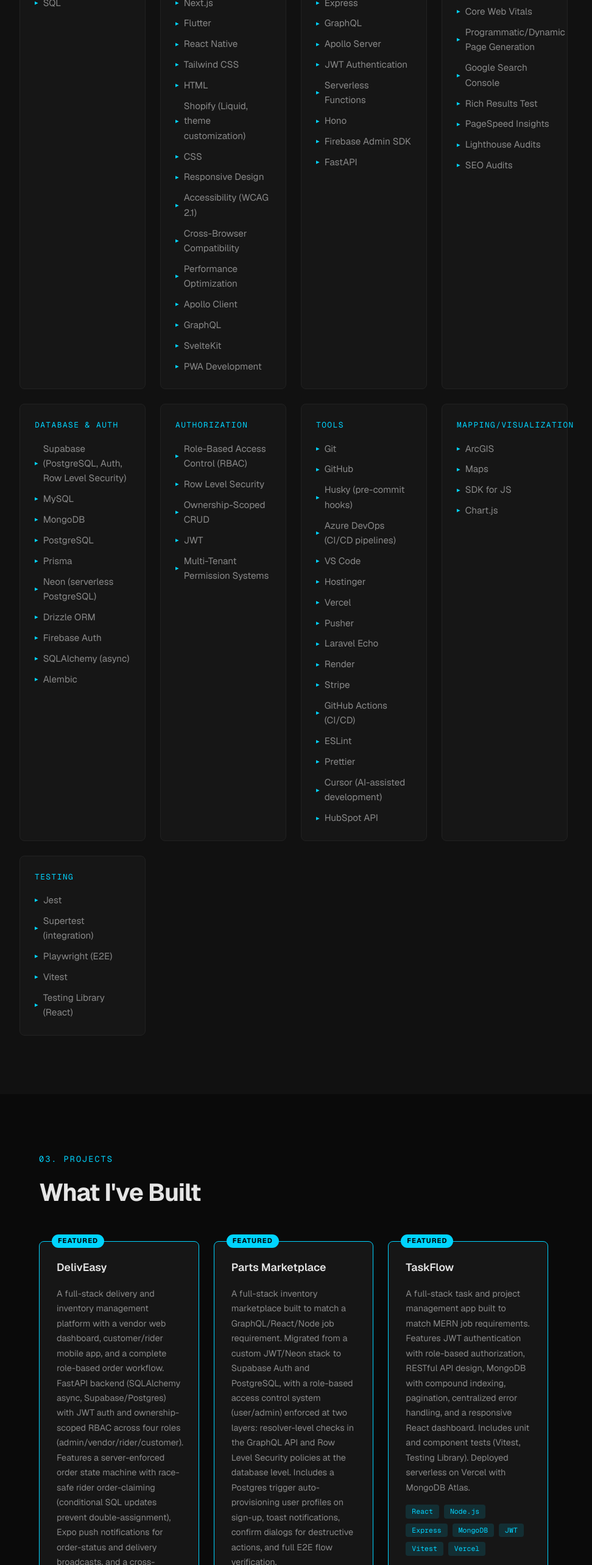
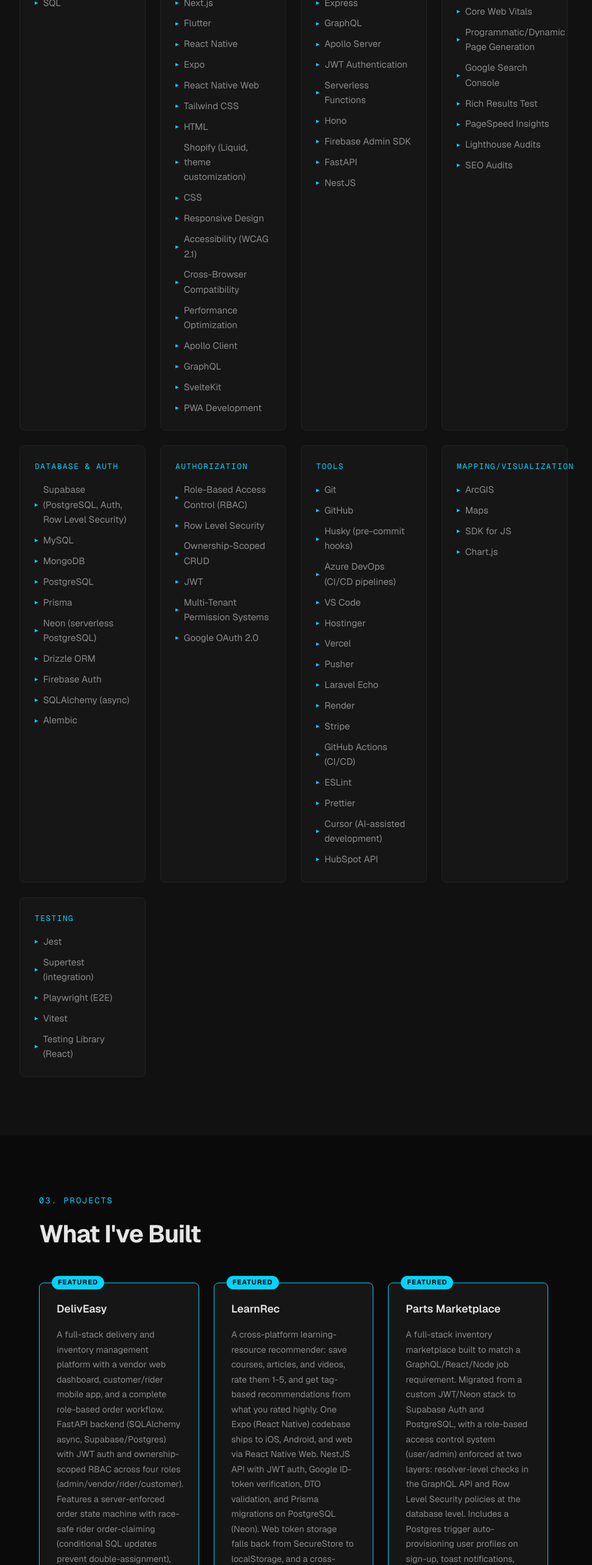
Before and after one commit to alexiseluzon/Portfolio, a Next.js app: page / in a window 1280 px wide. Shown: the part 1920-4486 px from the top of the page at 61% size, without its empty margins (158-1130 px from the left). Built offline with nearby package versions, Linux system fonts and the light colour scheme.

Commit message:
feat(portfolio): add LearnRec project and NestJS/Expo skills

```diff
--- a/components/Projects.tsx
+++ b/components/Projects.tsx
@@ -9,6 +9,15 @@
     caseStudyLink: "/case-studies/deliveasy-race-condition",
     link: "https://deliver-easy.vercel.app",
     github: "https://github.com/alexiseluzon/DeliverEasy",
+    featured: true,
+  },
+  {
+    title: "LearnRec",
+    description:
+      "A cross-platform learning-resource recommender: save courses, articles, and videos, rate them 1-5, and get tag-based recommendations from what you rated highly. One Expo (React Native) codebase ships to iOS, Android, and web via React Native Web. NestJS API with JWT auth, Google ID-token verification, DTO validation, and Prisma migrations on PostgreSQL (Neon). Web token storage falls back from SecureStore to localStorage, and a cross-platform alert helper replaces the no-op Alert.alert on web. Jest, Supertest, and React Native Testing Library coverage with GitHub Actions CI. Live demo account included; the API runs on a free tier, so the first request may take ~30s.",
+    tags: ["React Native", "Expo", "TypeScript", "NestJS", "PostgreSQL", "Prisma", "Neon", "JWT", "Google OAuth", "Jest", "Supertest", "GitHub Actions", "Render", "Vercel"],
+    link: "https://learnrec.vercel.app",
+    github: "https://github.com/alexiseluzon/LearnRec",
     featured: true,
   },
   {
--- a/components/Skills.tsx
+++ b/components/Skills.tsx
@@ -7,8 +7,8 @@
   },
   {
     category: "Frontend",
-    skills: ["Angular", "Vue 3", "Ionic", "React", "Next.js", "Flutter", "React Native",
-       "Tailwind CSS", "HTML", "Shopify (Liquid, theme customization)", "CSS",
+    skills: ["Angular", "Vue 3", "Ionic", "React", "Next.js", "Flutter", "React Native", "Expo",
+      "React Native Web", "Tailwind CSS", "HTML", "Shopify (Liquid, theme customization)", "CSS",
        "Responsive Design", "Accessibility (WCAG 2.1)", "Cross-Browser Compatibility",
        "Performance Optimization", "Apollo Client", "GraphQL", "SvelteKit", "PWA Development",
       ],
@@ -16,7 +16,7 @@
   {
     category: "Backend",
     skills: ["REST APIs", "PHP", "Laravel", "Node.js", "Express", "GraphQL", "Apollo Server",
-      "JWT Authentication", "Serverless Functions", "Hono", "Firebase Admin SDK", "FastAPI"],
+      "JWT Authentication", "Serverless Functions", "Hono", "Firebase Admin SDK", "FastAPI", "NestJS"],
   },
   {
     category: "Technical SEO",
@@ -32,7 +32,7 @@
   {
     category: "Authorization",
     skills: ["Role-Based Access Control (RBAC)", "Row Level Security", "Ownership-Scoped CRUD", "JWT",
-      "Multi-Tenant Permission Systems"],
+      "Multi-Tenant Permission Systems", , "Google OAuth 2.0"],
   },
   {
     category: "Tools",
```
Also changed, not shown: 1 other file (tests, documents, lock files or other folders).
